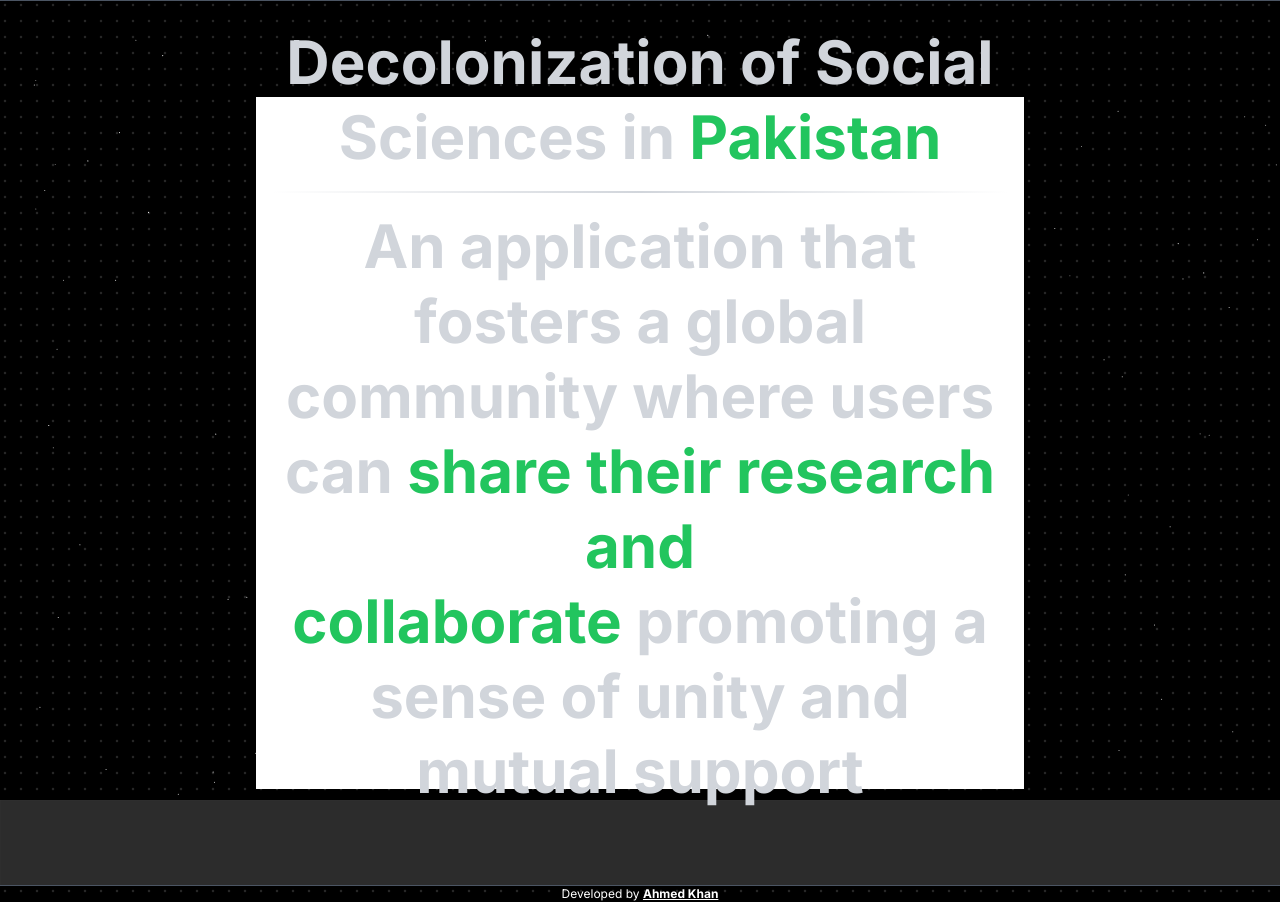
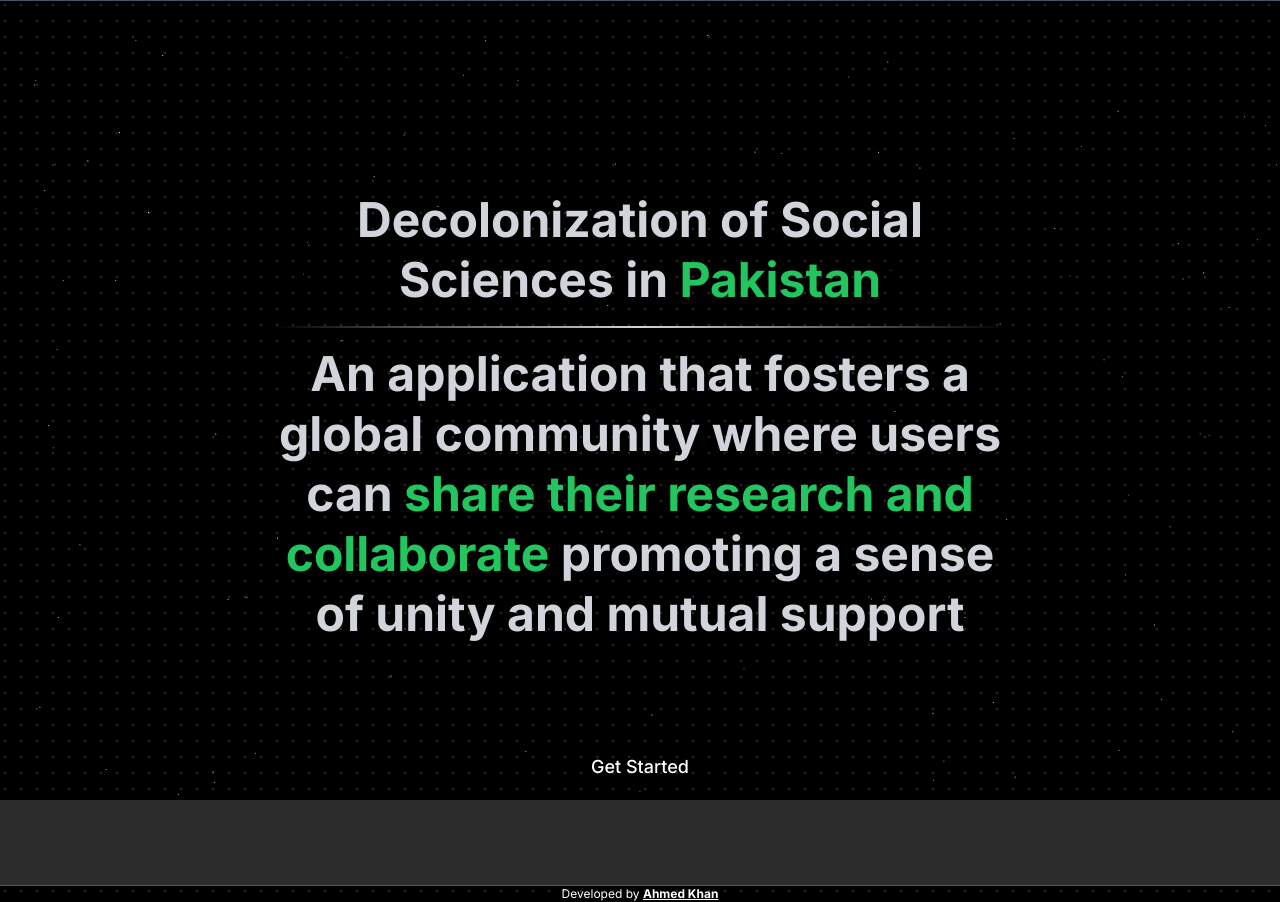
Before and after one commit to ahmkhn/dsspp, a Next.js app in the folder dssp/: page / in a window 1280 px wide. Built offline with nearby package versions, Linux system fonts and the light colour scheme; no server answers.

Commit message:
add: stuff

```diff
--- a/dssp/app/page.tsx
+++ b/dssp/app/page.tsx
@@ -50,7 +50,7 @@ export default async function Index() {
       </nav>
   <div className="flex justify-between items-center max-w-6xl mx-auto px-4 sm:px-6 lg:px-8 py-12">
   <div className="flex justify-between items-center max-w-6xl mx-auto px-4 sm:px-6 lg:px-8 py-12">
-    <div className=" flex flex-grow flex-col gap-2 max-w-3xl rounded-lg justify-center align-middle items-center bg-white">
+    <div className=" flex flex-grow flex-col gap-2 max-w-3xl rounded-lg justify-center align-middle items-center">
         <HeroHighlightDemo></HeroHighlightDemo>
 
         <a className="z-10 w-[12rem] cursor-pointer inline-flex items-center justify-center bg-gradient-to-r bg-green-600 text-lg font-medium transition-colors focus-visible:outline-none focus-visible:ring-2 focus-visible:ring-ring focus-visible:ring-offset-2  ring-offset-background bg-primary text-primary-foreground h-11 px-8 rounded-2xl"
--- a/dssp/components/Hero.tsx
+++ b/dssp/components/Hero.tsx
@@ -19,7 +19,7 @@ export function HeroHighlightDemo() {
           duration: 0.5,
           ease: [0.4, 0.0, 0.2, 1],
         }}
-        className="text-1xl px-4 text-center md:text-5xl lg:text-6xl font-bold text-gray-300 max-w-5xl !leading-tight text-base mx-auto "
+        className="text-1xl px-4 text-center md:text-4xl lg:text-5xl font-bold text-gray-300 max-w-5xl !leading-tight text-base mx-auto "
       >
         Decolonization of Social Sciences in{" "}
 
```
